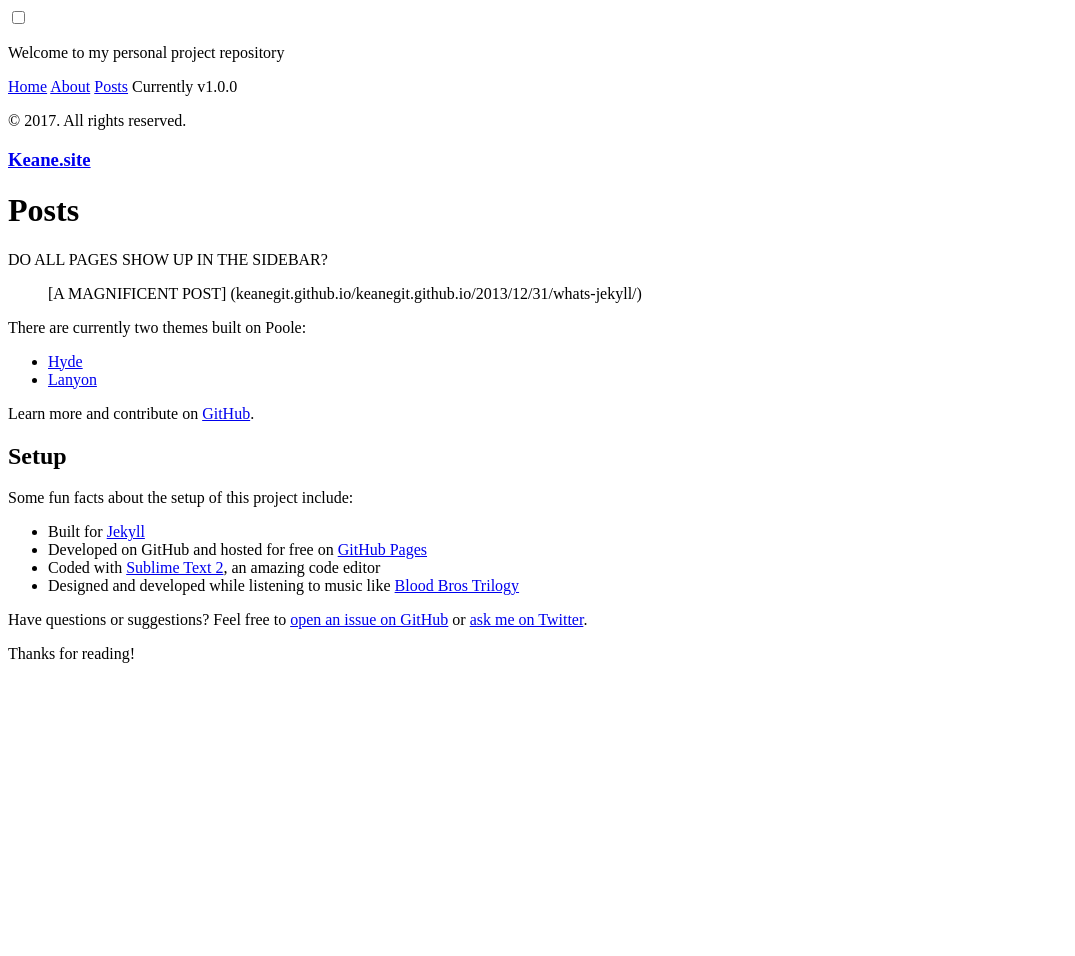
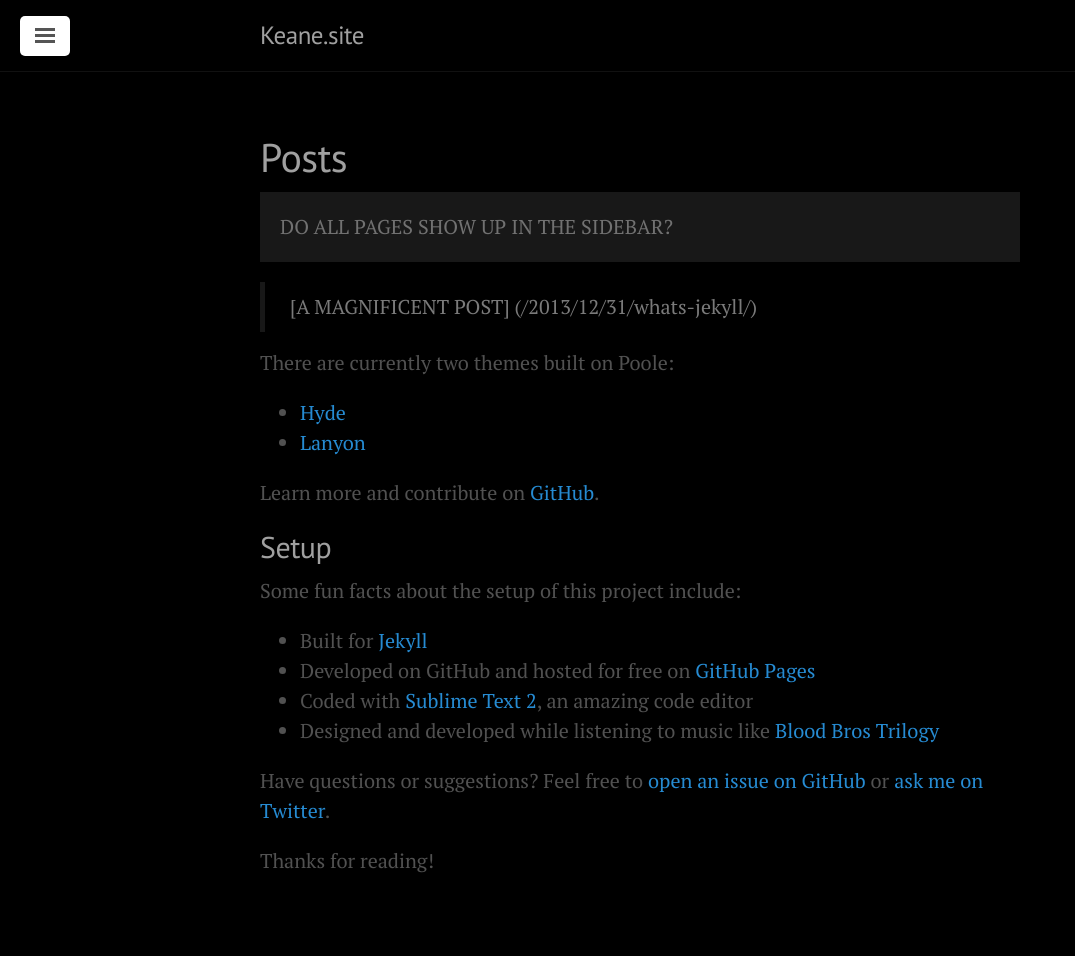
Before and after one commit to iankeane/keanegit.github.io, a Jekyll site: the page built from posts.md, in a window 1280 px wide. Shown: the whole page, without its empty margins (0-1075 px from the left). Built offline with Jekyll 4.4.1, drawn with Linux system fonts in a browser that asks for light colours; before the commit the page ends 900 px from its top, so only the background shows below that.

Commit message:
testing post links again

```diff
--- a/_config.yml
+++ b/_config.yml
@@ -9,7 +9,7 @@
 tagline:             ''
 description:         'Welcome to my personal project repository'
 url:                 http://keane.site
-baseurl:             'keanegit.github.io'
+baseurl:             ''
 paginate:            5
 
 # About/contact
```
